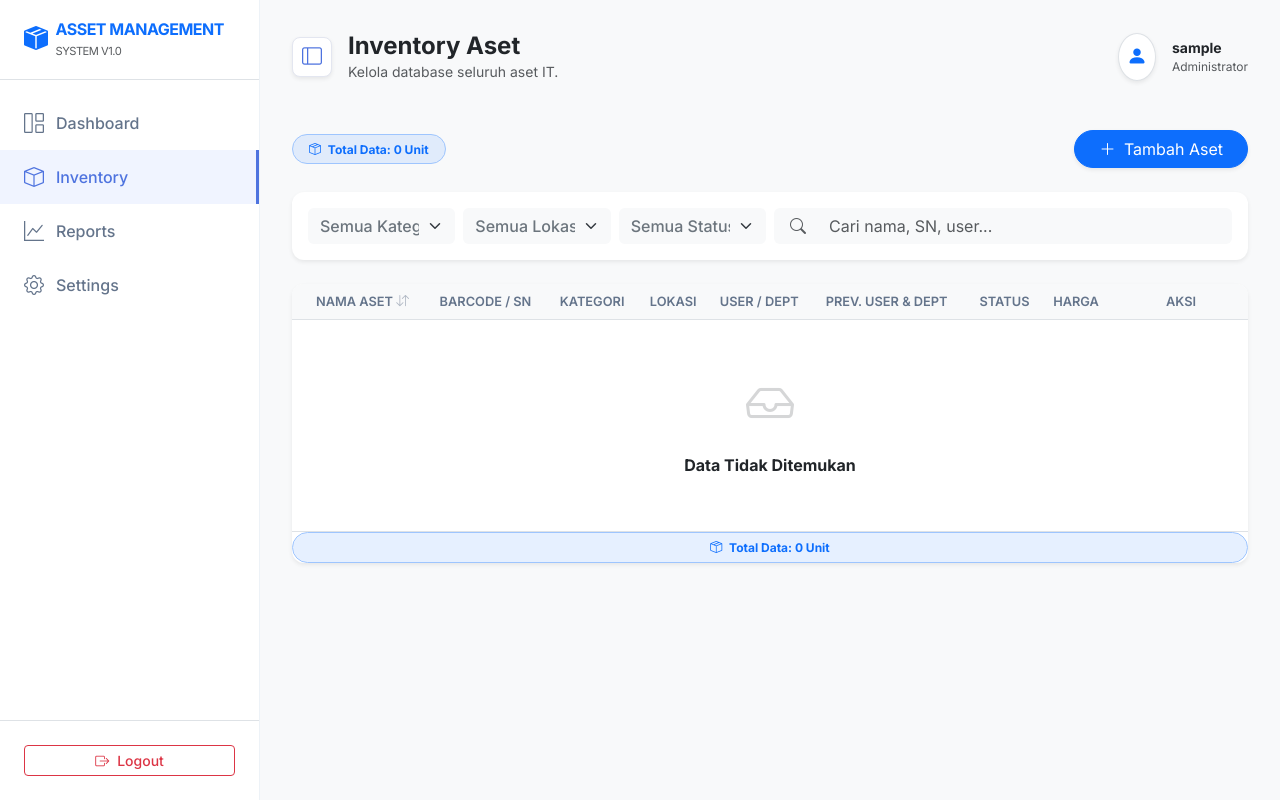
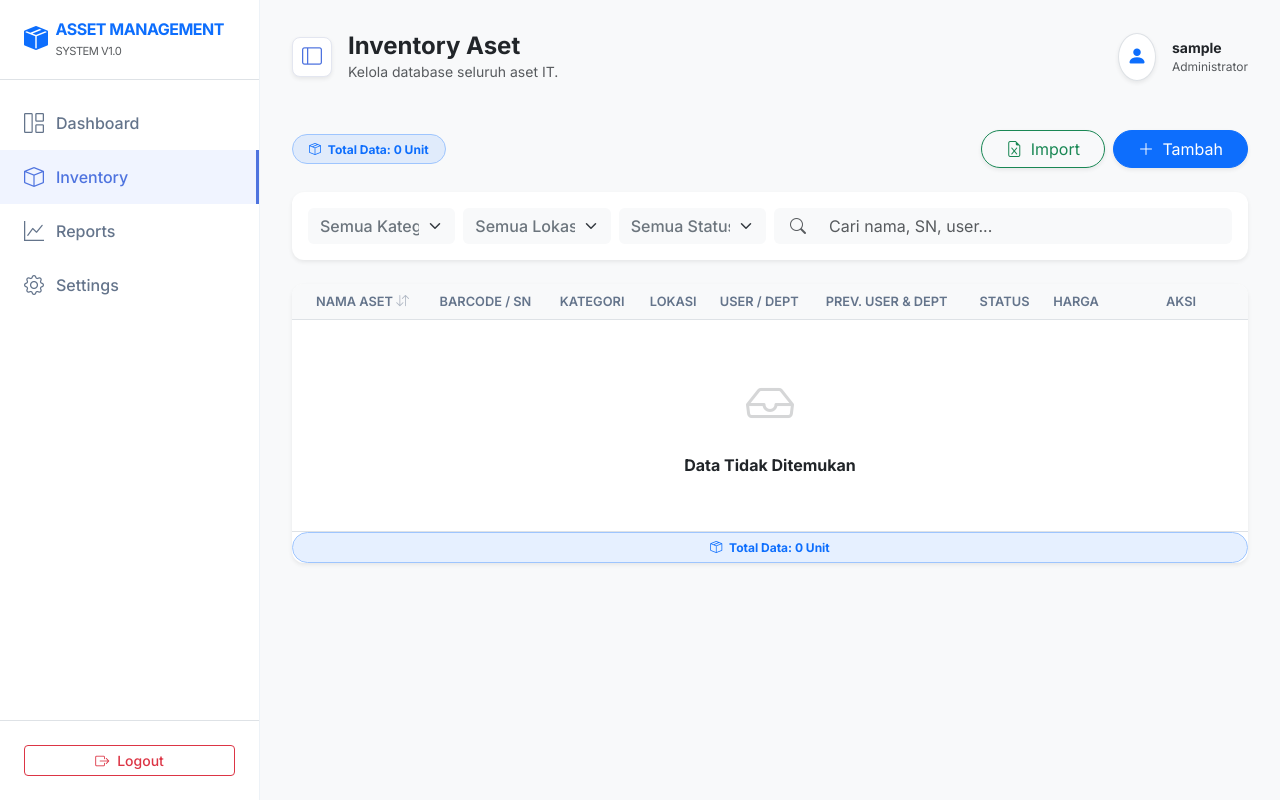
Before and after one commit to mahsayama/asset-management, a Django app: page /inventory/ in a window 1280 px wide. Run offline with Django 5.2, Linux system fonts and the light colour scheme; the visitor is signed in with stand-in values (Sample User, id 1); data that the repository does not hold is empty; parts of the project's set-up code (start-up, migrations or seed data) failed here and were passed over; some libraries are stand-ins or nearby versions.

Commit message:
Fix UI button Reports, nambahin fitur Import Excel, dan rapihin folder templates

```diff
--- a/assets/models.py
+++ b/assets/models.py
@@ -34,7 +34,7 @@ class Asset(models.Model):
     # --- FIELD DATA UTAMA ---
     name = models.CharField(max_length=200, verbose_name="Nama Aset")
     barcode_id = models.CharField(max_length=100, verbose_name="ID Barcode", blank=True, null=True)
-    serial_number = models.CharField(max_length=100, unique=True, verbose_name="Nomor Seri")
+    serial_number = models.CharField(max_length=100, verbose_name="Nomor Seri")
 
     # --- PERUBAHAN DISINI: Pake ForeignKey ke Model Baru ---
     kategori = models.ForeignKey(Kategori, on_delete=models.SET_NULL, null=True, blank=True)
--- a/assets/templates/assets/asset_list.html
+++ b/assets/templates/assets/asset_list.html
@@ -5,15 +5,20 @@
 {% block subtitle %}Kelola database seluruh aset IT.{% endblock %}
 
 {% block content %}
-<div class="d-flex justify-content-between align-items-center mb-4">
-    <div class="d-flex gap-2">
-        <span id="total-asset-count" class="badge bg-primary bg-opacity-10 text-primary px-3 py-2 rounded-pill border border-primary-subtle">
+<div class="d-flex flex-column flex-md-row justify-content-between align-items-md-center gap-3 mb-4">
+    <div>
+        <span id="total-asset-count" class="badge bg-primary bg-opacity-10 text-primary px-3 py-2 rounded-pill border border-primary-subtle d-inline-block">
             <i class="bi bi-box-seam me-1"></i> Total Data: {{ assets.paginator.count }} Unit
         </span>
     </div>
-    <div class="d-flex gap-2">
-        <a href="{% url 'asset_create' %}" class="btn btn-primary rounded-pill px-4 shadow-sm">
-            <i class="bi bi-plus-lg me-1"></i> Tambah Aset
+
+    <div class="d-flex gap-2 w-100 justify-content-md-end">
+        <button type="button" class="btn btn-outline-success rounded-pill px-3 px-md-4 shadow-sm flex-grow-1 flex-md-grow-0" data-bs-toggle="modal" data-bs-target="#importModal">
+            <i class="bi bi-file-earmark-excel me-1"></i> Import
+        </button>
+
+        <a href="{% url 'asset_create' %}" class="btn btn-primary rounded-pill px-3 px-md-4 shadow-sm flex-grow-1 flex-md-grow-0">
+            <i class="bi bi-plus-lg me-1"></i> Tambah
         </a>
     </div>
 </div>
@@ -84,6 +89,41 @@
     </div>
 </div>
 
+<div class="modal fade" id="importModal" tabindex="-1" aria-labelledby="importModalLabel" aria-hidden="true">
+  <div class="modal-dialog modal-dialog-centered">
+    <div class="modal-content border-0 shadow">
+      <div class="modal-header border-0 pb-0">
+        <h5 class="modal-title fw-bold" id="importModalLabel">Import Data Aset</h5>
+        <button type="button" class="btn-close" data-bs-dismiss="modal" aria-label="Close"></button>
+      </div>
+
+      <form action="{% url 'import_assets_excel' %}" method="post" enctype="multipart/form-data" hx-boost="false">
+        {% csrf_token %}
+        <div class="modal-body py-4">
+          <p class="text-muted small mb-3">
+             Upload file Excel (<b>.xlsx</b>) untuk menambahkan banyak data sekaligus. Pastikan header kolom sesuai dengan sistem.
+          </p>
+
+          <a href="{% url 'download_excel_template' %}" hx-boost="false" class="btn btn-sm btn-light border mb-4 rounded-pill">
+              <i class="bi bi-download me-1"></i> Download Template Kosong
+          </a>
+
+          <div class="mb-2">
+            <label for="excelFile" class="form-label fw-medium small">Pilih File Excel</label>
+            <input class="form-control" type="file" id="excelFile" name="excel_file" accept=".xlsx, .xls" required>
+          </div>
+        </div>
+        <div class="modal-footer border-0 pt-0">
+          <button type="button" class="btn btn-light rounded-pill px-4" data-bs-dismiss="modal">Batal</button>
+          <button type="submit" class="btn btn-success rounded-pill px-4">
+              <i class="bi bi-cloud-upload me-1"></i> Upload & Proses
+          </button>
+        </div>
+      </form>
+    </div>
+  </div>
+</div>
+
 <style>
     /* Style Blur saat Modal Aktif */
     body.modal-open .card,
@@ -96,7 +136,8 @@
         opacity: 0.5;
         background-color: #000;
     }
-    #modal-container {
+    /* FIX 3: Tambahin #importModal biar pop-up nya gak ikut ngeblur */
+    #modal-container, #importModal {
         filter: none !important;
         z-index: 1060;
     }
--- a/assets/templates/assets/asset_table_partial.html
+++ b/assets/templates/assets/asset_table_partial.html
@@ -24,7 +24,7 @@
                     Status
                 </th>
 
-                <th class="d-none d-lg-table-cell">Harga</th>
+                <th class="d-none d-lg-table-cell text-nowrap">Harga</th>
 
                 <th class="text-center pointer" style="min-width: 120px; cursor:pointer"
                     hx-get="?sort={% if sort_current == '-created_at' %}created_at{% else %}-created_at{% endif %}">
@@ -82,19 +82,23 @@
                 </td>
 
                 <td>
-                    {% if asset.status == 'TERSEDIA' %}
-                        <span class="badge bg-success bg-opacity-10 text-success border border-success-subtle rounded-pill px-3 py-1 fw-medium">Tersedia</span>
-                    {% elif asset.status == 'DIPAKAI' %}
-                        <span class="badge bg-primary bg-opacity-10 text-primary border border-primary-subtle rounded-pill px-3 py-1 fw-medium">Dipakai</span>
+                    {% if asset.status == 'DIPAKAI' %}
+                        <span class="badge bg-success-subtle text-success border border-success-subtle rounded-pill px-3 py-1">Sedang Dipakai</span>
+                    {% elif asset.status == 'TERSEDIA' %}
+                        <span class="badge bg-warning-subtle text-warning border border-warning-subtle rounded-pill px-3 py-1">Tersedia</span>
                     {% elif asset.status == 'RUSAK' %}
-                        <span class="badge bg-danger bg-opacity-10 text-danger border border-danger-subtle rounded-pill px-3 py-1 fw-medium">Rusak</span>
+                        <span class="badge bg-danger-subtle text-danger border border-danger-subtle rounded-pill px-3 py-1">Rusak</span>
+                    {% elif asset.status == 'HILANG' %}
+                        <span class="badge bg-secondary-subtle text-secondary border border-secondary-subtle rounded-pill px-3 py-1">Hilang</span>
                     {% else %}
-                        <span class="badge bg-warning bg-opacity-10 text-dark border border-warning-subtle rounded-pill px-3 py-1 fw-medium">Hilang</span>
+                        <span class="badge bg-light text-dark border rounded-pill px-3 py-1">{{ asset.get_status_display }}</span>
                     {% endif %}
                 </td>
-                <td class="d-none d-lg-table-cell font-monospace fw-medium text-dark">
+
+                <td class="d-none d-lg-table-cell font-monospace fw-medium text-dark text-nowrap">
                     Rp {{ asset.price|intcomma|default:"0" }}
                 </td>
+
                 <td class="text-center">
                     <div class="d-flex justify-content-center gap-2">
                         <a href="{% url 'asset_detail' asset.pk %}" class="text-primary" title="Detail" data-bs-toggle="tooltip">
--- a/assets/views.py
+++ b/assets/views.py
@@ -1,5 +1,6 @@
 import csv
-import json  # <--- JANGAN LUPA INI
+import json
+import pandas as pd
 from django.shortcuts import render, redirect, get_object_or_404
 from django.http import HttpResponse
 from django.db.models import Q, Sum, Count
@@ -309,3 +310,104 @@ def delete_master_data(request, tipe, pk):
         elif tipe == 'lokasi':
             get_object_or_404(Lokasi, pk=pk).delete()
     return redirect('settings')
+
+# 10. DOWNLOAD TEMPLATE EXCEL
+@login_required
+def download_excel_template(request):
+    # FIX: Tambahin kolom 'Departemen Saat Ini' di sini
+    df = pd.DataFrame(columns=[
+        'Nama Aset', 'Serial Number', 'Barcode', 'Kategori', 'Lokasi',
+        'User Saat Ini', 'Departemen Saat Ini', 'Status (Tersedia/Dipakai/Rusak/Maintenance)', 'Harga'
+    ])
+
+    response = HttpResponse(content_type='application/vnd.openxmlformats-officedocument.spreadsheetml.sheet')
+    response['Content-Disposition'] = 'attachment; filename="template_import_aset.xlsx"'
+    df.to_excel(response, index=False)
+    return response
+
+# 11. PROSES IMPORT EXCEL
+@login_required
+def import_assets_excel(request):
+    if request.method == 'POST' and request.FILES.get('excel_file'):
+        excel_file = request.FILES['excel_file']
+
+        try:
+            # FIX 1: Pake dtype=str biar pandas gak sok tau motong angka 0 di depan
+            df = pd.read_excel(excel_file, dtype=str)
+
+            # FIX 2: Ubah semua cell kosong (NaN) jadi string kosong biasa
+            df = df.fillna('')
+
+            success_count = 0
+
+            with transaction.atomic():
+                for index, row in df.iterrows():
+                    nama_aset = str(row.get('Nama Aset', '')).strip()
+                    if not nama_aset:
+                        continue
+
+                    sn = str(row.get('Serial Number', '')).strip()
+                    barcode = str(row.get('Barcode', '')).strip() # Sekarang 04250001 tetep utuh!
+                    kategori_nama = str(row.get('Kategori', '')).strip()
+                    lokasi_nama = str(row.get('Lokasi', '')).strip()
+                    user_saat_ini = str(row.get('User Saat Ini', '')).strip()
+                    dept_saat_ini = str(row.get('Departemen Saat Ini', '')).strip()
+
+                    # --- FIX STATUS SESUAI MODELS.PY LO ---
+                    status_raw = str(row.get('Status (Tersedia/Dipakai/Rusak/Maintenance)', '')).strip().lower()
+
+                    if 'dipakai' in status_raw:
+                        status_db = 'DIPAKAI'
+                    elif 'rusak' in status_raw:
+                        status_db = 'RUSAK'
+                    elif 'hilang' in status_raw:
+                        status_db = 'HILANG'
+                    else:
+                        status_db = 'TERSEDIA' # Default-nya Tersedia
+                    # ---------------------------------------
+
+                    # Bonus FIX: Biar kalau ada user nulis harga '5.000.000' gak error
+                    harga_raw = str(row.get('Harga', '0')).replace('.', '').replace(',', '').strip()
+                    # ... lanjut ke bawahnya ...
+
+                    # Bonus FIX 4: Biar kalau ada user nulis harga '5.000.000' gak error
+                    harga_raw = str(row.get('Harga', '0')).replace('.', '').replace(',', '').strip()
+                    try:
+                        harga = int(harga_raw)
+                    except ValueError:
+                        harga = 0
+
+                    kategori_obj = None
+                    if kategori_nama:
+                        kategori_obj, _ = Kategori.objects.get_or_create(nama=kategori_nama)
+
+                    lokasi_obj = None
+                    if lokasi_nama:
+                        lokasi_obj, _ = Lokasi.objects.get_or_create(nama=lokasi_nama)
+
+                    asset = Asset.objects.create(
+                        name=nama_aset,
+                        serial_number=sn,
+                        barcode_id=barcode,
+                        kategori=kategori_obj,
+                        lokasi=lokasi_obj,
+                        current_user=user_saat_ini,
+                        current_dept=dept_saat_ini,
+                        status=status_db, # Save pake bahasa manusia
+                        price=harga
+                    )
+
+                    AssetHistory.objects.create(
+                        asset=asset,
+                        changed_by=request.user,
+                        description="Aset ditambahkan massal via Import Excel."
+                    )
+                    success_count += 1
+
+            messages.success(request, f"Mantap! Berhasil import {success_count} data aset baru.")
+
+        except Exception as e:
+            print("ERROR IMPORT EXCEL:", str(e))
+            messages.error(request, f"Gagal import data. Error: {str(e)}")
+
+    return redirect('asset_list')
--- a/config/urls.py
+++ b/config/urls.py
@@ -13,7 +13,9 @@ from assets.views import (
     reports_view,
     settings_view,
     delete_master_data, # Tambahin ini biar gak perlu nulis 'views.delete_master_data'
-    export_assets_csv   # Pake yang ini, JANGAN export_excel
+    export_assets_csv,   # Pake yang ini, JANGAN export_excel
+    import_assets_excel,
+    download_excel_template
 )
 
 urlpatterns = [
@@ -41,4 +43,8 @@ urlpatterns = [
 
     # Export CSV (Ini yang bener)
     path('reports/export/csv/', export_assets_csv, name='export_assets_csv'),
+
+    # Untuk import data
+    path('inventory/import/', import_assets_excel, name='import_assets_excel'),
+    path('inventory/import/template/', download_excel_template, name='download_excel_template'),
 ]
```
Also changed, not shown: assets/templates/assets/reports.html (+11 -13 lines), assets/templates/reports.html (+14 -14 lines), config/settings.py (+7 -5 lines), assets/migrations/0002_alter_asset_serial_number.py (added).
